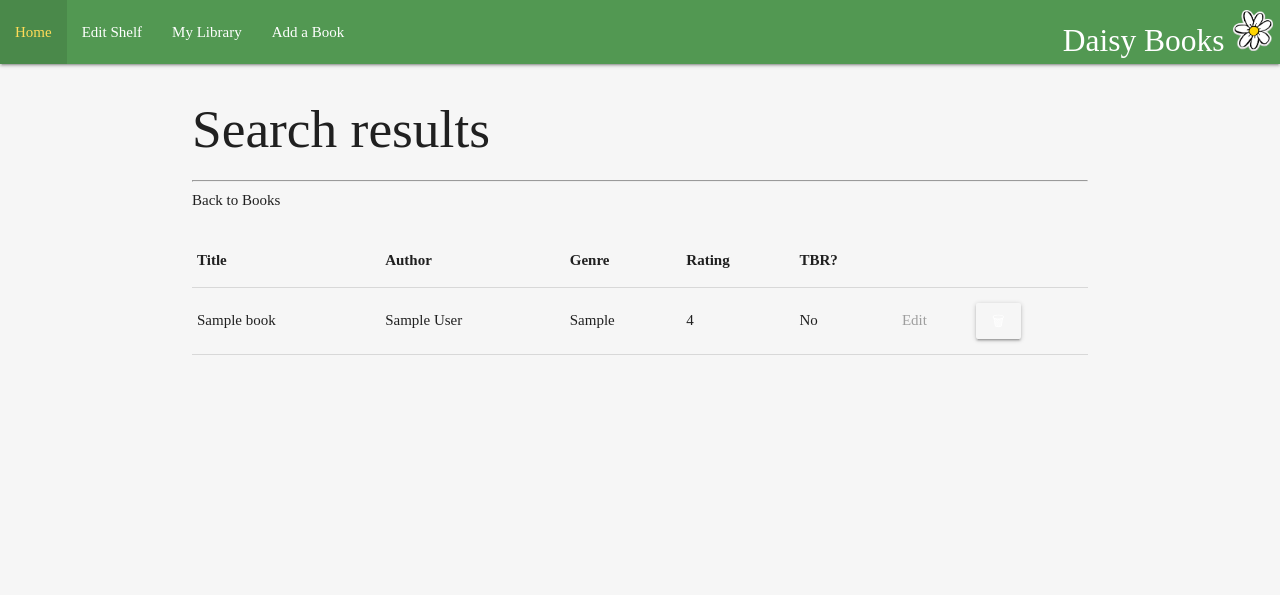
After one commit to Moberg242/bookdaisy, a Django app: template bookdaisy/books/templates/books/search.html in a window 1280 px wide. The commit adds this page. Shown: the top 595 px of the page. Run offline with Django 5.2, Linux system fonts and the light colour scheme; the template is opened without the code that fills it: values that come from a table or form of the project are taken from there, others are empty; tables that the repository leaves empty hold one stand-in row (values such as "Sample post"); some web fonts are replaced.

Commit message:
Search query functioning

```diff
--- a/bookdaisy/bookdaisy/settings.py
+++ b/bookdaisy/bookdaisy/settings.py
@@ -52,6 +52,7 @@ INSTALLED_APPS = [
     'django.contrib.staticfiles',
     'allauth',
     'allauth.account',
+    'django_cleanup.apps.CleanupConfig',
 ]
 
 MIDDLEWARE = [
--- a/bookdaisy/books/static/css/style.css
+++ b/bookdaisy/books/static/css/style.css
@@ -12,7 +12,8 @@ main {
     flex: 1 0 auto;
 }
 
-#toggle, #toggle:active {
+#toggle,
+#toggle:active {
     background-color: rgb(206, 206, 206);
     margin-bottom: 10px;
     border-radius: 10px;
@@ -36,7 +37,7 @@ main {
     color: rgb(204, 204, 204);
 }
 
-.dark-mode-body > main > .modal-content > .modal-body {
+.dark-mode-body>main>.modal-content>.modal-body {
     background-color: rgb(53, 53, 53);
 }
 
@@ -44,7 +45,7 @@ main {
     background-color: rgb(246, 246, 246);
 }
 
-.dark-mode-body > a {
+.dark-mode-body>a {
     color: rgb(204, 204, 204);
 }
 
@@ -53,16 +54,25 @@ main {
     padding-top: 10px;
 }
 
-textarea, input:focus, input[type=text], input[type=number] {
+textarea,
+input:focus,
+input[type=text],
+input[type=number] {
     color: rgb(50, 98, 50);
 }
 
-.file-field > .btn, .form-btn {
+.file-field>.btn,
+.form-btn {
     background-color: rgb(99, 99, 99);
     color: rgb(221, 221, 221);
 }
 
-form > div {
+.form-btn:hover {
+    background-color: rgb(76, 76, 76);
+    color: rgb(221, 221, 221);
+}
+
+form>div {
     padding: 6px;
 }
 
@@ -83,7 +93,7 @@ a:hover {
     background-color: inherit;
 }
 
-.modal-body > div {
+.modal-body>div {
     margin: 20px;
 }
 
@@ -101,7 +111,28 @@ a:hover {
     align-content: center;
 }
 
-.details > div {
+.details>div {
     font-weight: 300;
     padding: 20px;
 }
+
+fieldset>div {
+    width: fit-content;
+}
+
+fieldset {
+    display: flex;
+    flex-direction: row;
+    justify-content: space-around;
+}
+
+[type="radio"]:checked + span:after,
+[type="radio"].with-gap:checked + span:before,
+[type="radio"].with-gap:checked + span:after {
+    border: 2px solid rgb(82, 152, 82);
+}
+
+[type="radio"]:checked + span:after,
+[type="radio"].with-gap:checked + span:after {
+    background-color: rgb(82, 152, 82);
+}
--- /dev/null
+++ b/bookdaisy/books/templates/books/search.html
@@ -0,0 +1,42 @@
+{% extends 'base.html' %} {% block content %}
+
+<h2>Search results</h2>
+
+<hr>
+<a href="{% url 'index' %}">Back to Books</a>
+<br> <br>
+
+<table>
+    <thead>
+        <tr>
+            <th>Title</th>
+            <th>Author</th>
+            <th>Genre</th>
+            <th>Rating</th>
+            <th>TBR?</th>
+        </tr>
+    </thead>
+    <tbody>
+        {% for book in object_list %}
+        <tr>
+            <td><a href="{% url 'book_details' book.id %}">{{book.title}}</a></td>
+            <td>{{book.author}}</td>
+            <td>{{book.genre}}</td>
+            <td>{{book.rating}}</td>
+            {% if book.read %}
+            <td>No</td>
+            {% else %}
+            <td>Yes</td>
+            {% endif %}
+            <td><a href="{% url 'update_book' book.id %}" class="grey-text">Edit</a></td>
+            <td>
+                <form action="{% url 'delete_book' book.id %}">
+                    <input type="submit" value="🗑" class="btn" style="background-color: transparent">
+                </form>
+            </td>
+        </tr>
+        {% endfor %}
+    </tbody>
+</table>
+
+{% endblock %}
--- a/bookdaisy/books/urls.py
+++ b/bookdaisy/books/urls.py
@@ -7,6 +7,7 @@ urlpatterns = [
     path('', views.home, name='home'),
     path('addbook/', views.add_book, name='add_book'),
     path('library/', views.Index.as_view(), name='index'),
+    path('search/', views.SearchTitle.as_view(), name='search_title'),
     path('book/<int:pk>/', views.BookDetails.as_view(), name='book_details'),
     path('book/<int:pk>/delete', views.DeleteBook.as_view(), name='delete_book'),
     path('book/<int:pk>/update', views.UpdateBook.as_view(), name='update_book'),
```
Also changed, not shown: bookdaisy/books/templates/books/index.html (+39 -1 lines), bookdaisy/books/views.py (+12 -1 lines), bookdaisy/media/hauntingadeline_Ai8svRJ.jpg (deleted).
